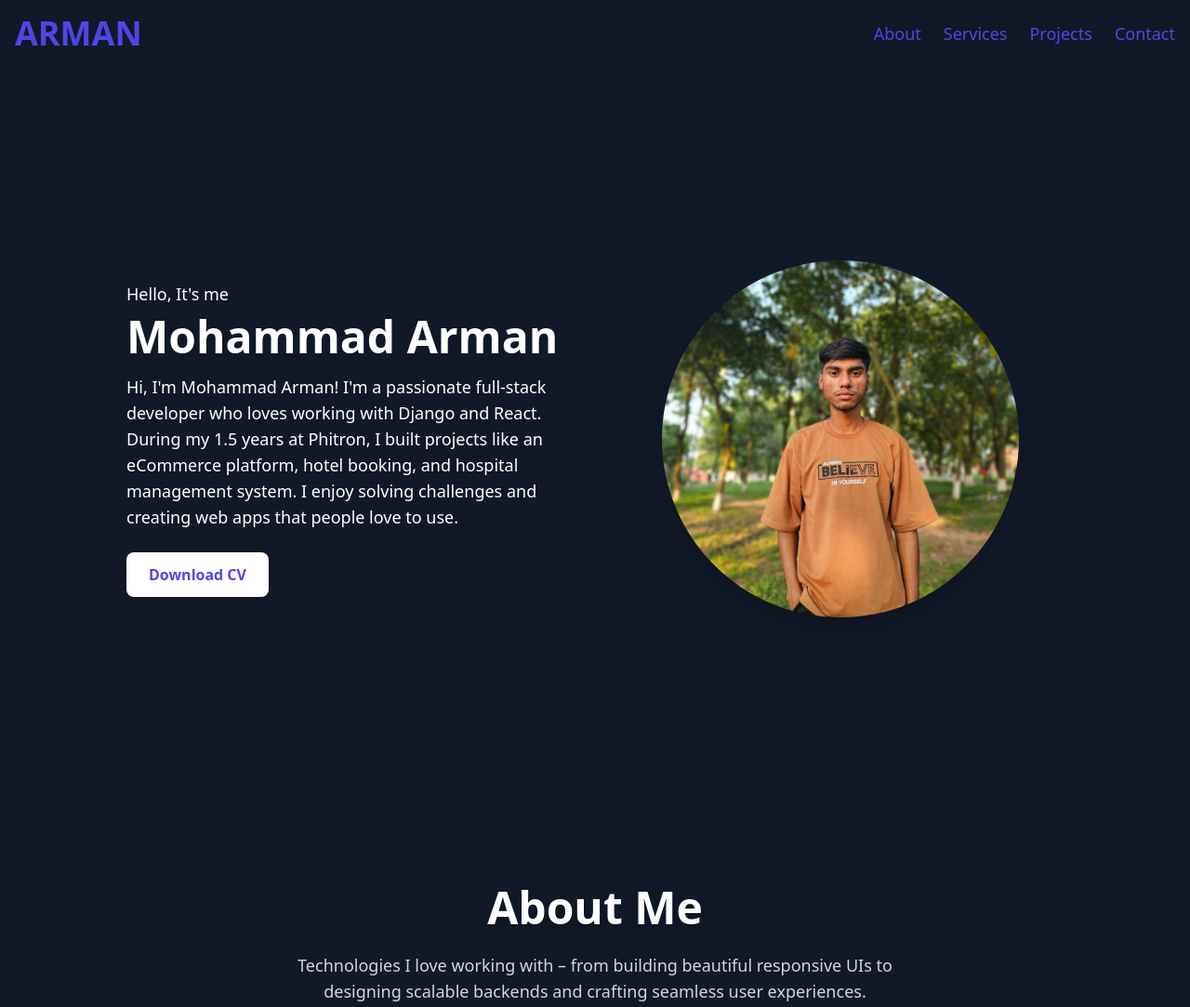
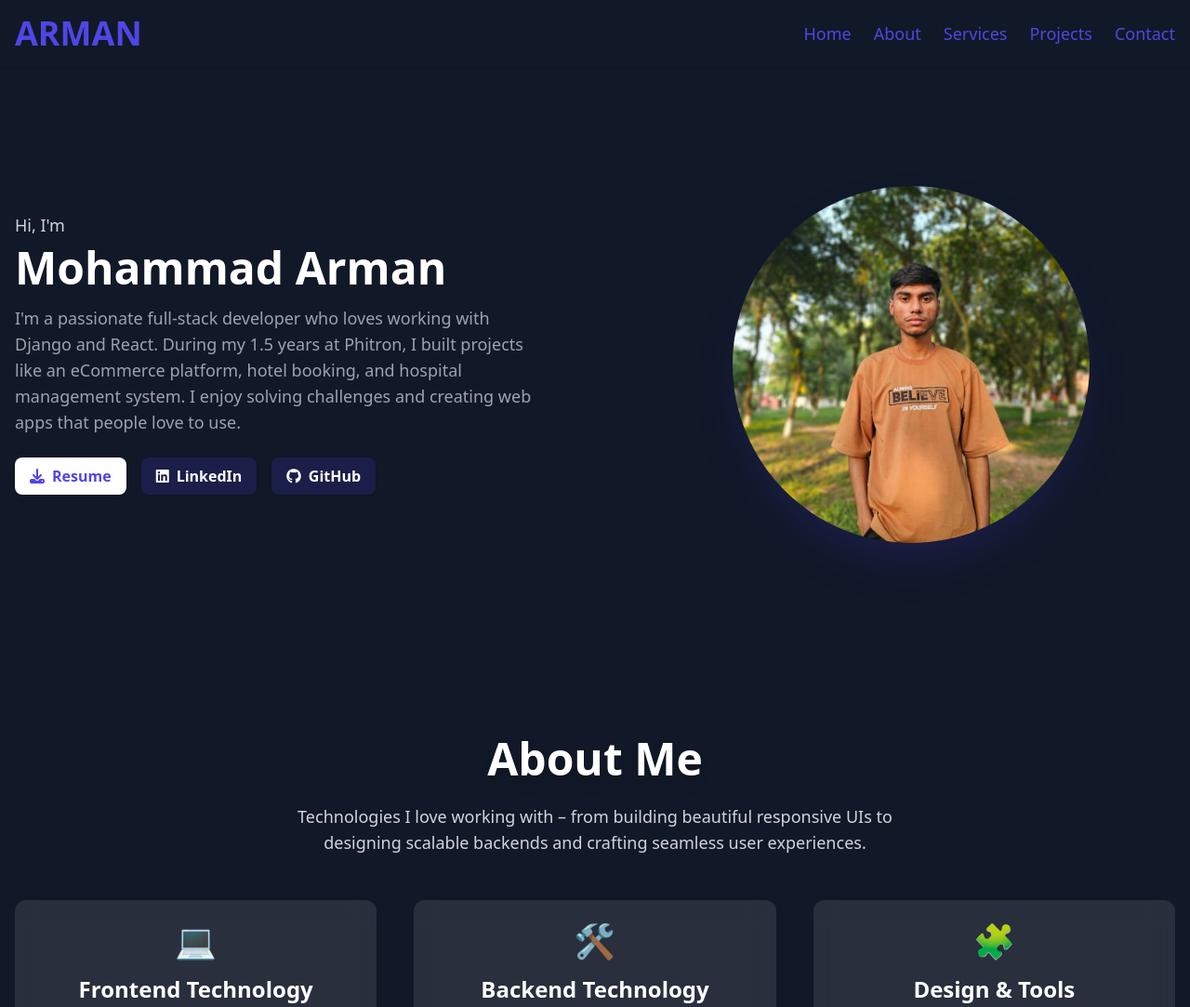
Before and after one commit to mohammadarmanhossen/Portfolio-Arman, a website: page index.html in a window 1280 px wide. Shown: the top 1083 px of the page at 93% size. Drawn offline with nearby package versions, Linux system fonts and the light colour scheme.

Commit message:
Portfolio_frontend

```diff
--- a/index.html
+++ b/index.html
@@ -7,6 +7,8 @@
     <title>Portfolio</title>
     <script src="https://cdn.tailwindcss.com"></script>
     <link rel="stylesheet" href="https://unpkg.com/aos@2.3.1/dist/aos.css" />
+    <link rel="stylesheet" href="https://cdnjs.cloudflare.com/ajax/libs/font-awesome/6.4.0/css/all.min.css" />
+
     <style>
         html {
             scroll-behavior: smooth;
@@ -43,6 +45,11 @@
                 </button>
 
                 <div id="nav-menu" class="hidden sm:flex space-x-6 font-medium text-lg">
+                    <a href="#home" class="relative group">
+                        <span class="text-indigo-600 hover:text-indigo-400">Home</span>
+                        <span
+                            class="absolute left-0 -bottom-1 w-0 h-0.5 bg-indigo-500 transition-all group-hover:w-full"></span>
+                    </a>
                     <a href="#about" class="relative group">
                         <span class="text-indigo-600 hover:text-indigo-400">About</span>
                         <span
@@ -67,6 +74,7 @@
 
                 <div id="mobile-menu"
                     class="sm:hidden hidden flex-col mt-4 space-y-3 font-medium text-lg bg-gray-800 rounded-md p-4 absolute right-0 w-48 shadow-lg">
+                    <a href="#home" class="block text-indigo-400 hover:text-indigo-300">Home</a>
                     <a href="#about" class="block text-indigo-400 hover:text-indigo-300">About</a>
                     <a href="#services" class="block text-indigo-400 hover:text-indigo-300">Services</a>
                     <a href="#projects" class="block text-indigo-400 hover:text-indigo-300">Projects</a>
@@ -77,32 +85,42 @@
     </header>
 
 
-    <section
-        class="flex flex-col bg-gray-900 justify-center items-center text-white animate-gradient-x min-h-screen px-4">
+    <section id="home" class="relative py-20 bg-gray-900 from-gray-900 via-gray-800 to-black overflow-hidden">
         <div class="max-w-7xl mx-auto flex flex-col md:flex-row items-center gap-12 py-12">
-
-            <div class="flex-1 text-center md:text-left" data-aos="fade-right">
-                <p class="text-lg mb-2">Hello, It's me</p>
-                <h2 class="text-4xl md:text-5xl font-extrabold mb-4">Mohammad Arman</h2>
-                <p class="text-base md:text-lg mb-6 max-w-xl mx-auto md:mx-0">
-                    Hi, I'm Mohammad Arman! I'm a passionate full-stack developer who loves working with Django and
+            <div class="flex-1 text-center md:text-left px-4" data-aos="fade-right" data-aos-duration="1000">
+                <p class="text-lg mb-2 text-gray-300">Hi, I'm </p>
+                <h2 class="text-4xl md:text-5xl font-extrabold mb-4 text-white">Mohammad Arman</h2>
+                <p class="text-base md:text-lg mb-6 max-w-xl mx-auto md:mx-0 text-gray-400">
+                    I'm a passionate full-stack developer who loves working with Django and
                     React. During my 1.5 years at Phitron, I built projects like an eCommerce platform, hotel booking,
                     and hospital management system. I enjoy solving challenges and creating web apps that people love to
                     use.
                 </p>
-                <a href="git remote add origin https://github.com/mohammadarmanhossen/portfolio-.git git push -u origin main"
-                    class="inline-block bg-white text-indigo-600 font-bold px-6 py-3 rounded-lg shadow hover:shadow-lg transition-transform duration-300 hover:-translate-y-1 hover:scale-105">
-                    Download CV
-                </a>
+
+                <div class="flex flex-col sm:flex-row justify-center md:justify-start gap-4 mb-6">
+                    <a aria-label="Download my resume from Google Docs"
+                        href="https://docs.google.com/document/d/1DLA0x6FZVD0RpTzf1H2atT9JjN87O_BfHgMcB9e0PBg/edit?tab=t.0"
+                        target="_blank"
+                        class="inline-flex items-center justify-center bg-white text-indigo-600 font-bold px-4 py-2 rounded-lg shadow hover:shadow-lg transition-transform duration-300 hover:-translate-y-1 hover:scale-105 w-full sm:w-auto">
+                        <i class="fas fa-download mr-2"></i> Resume
+                    </a>
+                    <a href="https://www.linkedin.com/in/armanps1/" target="_blank"
+                        class="inline-flex items-center justify-center bg-indigo-700/20 text-white font-semibold px-4 py-2 rounded-lg shadow hover:bg-indigo-700/40 transition w-full sm:w-auto">
+                        <i class="fab fa-linkedin mr-2"></i> LinkedIn
+                    </a>
+                    <a href="https://github.com/mohammadarmanhossen?tab=repositories" target="_blank"
+                        class="inline-flex items-center justify-center bg-indigo-700/20 text-white font-semibold px-4 py-2 rounded-lg shadow hover:bg-indigo-700/40 transition w-full sm:w-auto">
+                        <i class="fab fa-github mr-2"></i> GitHub
+                    </a>
+                </div>
             </div>
 
-            <div class="flex-1 flex justify-center" data-aos="fade-left">
-                <img src="Image/Arman-pic.jpg" alt="Mohammad Arman"
-                    class="rounded-full shadow-xl object-cover w-64 h-64 md:w-80 md:h-80 lg:w-96 lg:h-96" />
+            <div class="flex-1 flex justify-center" data-aos="fade-left" data-aos-duration="1000">
+                <img src="Image/Arman-pic.jpg" alt="Portrait of Mohammad Arman - Full Stack Developer"
+                    class="rounded-full shadow-2xl shadow-indigo-800/30 object-cover w-64 h-64 md:w-80 md:h-80 lg:w-96 lg:h-96" />
             </div>
         </div>
     </section>
-
 
 
 
@@ -127,8 +145,8 @@
 
                 <div class="bg-white/10 backdrop-blur-md  rounded-xl p-6 hover:shadow-2xl transition-all hover:-translate-y-2 text-center"
                     data-aos="fade-up">
-                    <div class="text-indigo-400 text-4xl mb-4">🎨</div>
-                    <h4 class="text-2xl font-bold text-white mb-2">Frontend Magic</h4>
+                    <div class="text-indigo-400 text-4xl mb-4">💻</div>
+                    <h4 class="text-2xl font-bold text-white mb-2">Frontend Technology</h4>
                     <p class="text-gray-300 mb-4">Crafting beautiful, responsive interfaces</p>
                     <div class="flex flex-wrap justify-center gap-2">
                         <span class="bg-indigo-600/20 text-indigo-300 px-3 py-1 rounded-full text-sm">Tailwind</span>
@@ -142,7 +160,7 @@
                 <div class="bg-white/10 backdrop-blur-md rounded-xl p-6 hover:shadow-2xl transition-all hover:-translate-y-2 text-center"
                     data-aos="fade-up" data-aos-delay="100">
                     <div class="text-purple-400 text-4xl mb-4">🛠️</div>
-                    <h4 class="text-2xl font-bold text-white mb-2">Backend Power</h4>
+                    <h4 class="text-2xl font-bold text-white mb-2">Backend Technology</h4>
                     <p class="text-gray-300 mb-4">Building scalable, secure systems</p>
                     <div class="flex flex-wrap justify-center gap-2">
                         <span class="bg-indigo-600/20 text-indigo-300 px-3 py-1 rounded-full text-sm">Django</span>
@@ -430,32 +448,40 @@
     <h3 class="text-4xl md:text-5xl font-extrabold text-white mb-6 text-center drop-shadow-lg" data-aos="fade-up">
         Let's Contact
     </h3>
-    <p class="text-lg text-gray-300 text-center max-w-2xl mx-auto mb-12" data-aos="fade-up" data-aos-delay="100">
-        Have a project in mind or just want to say hello? I'm always open to new opportunities and collaborations. Feel
-        free to drop a message!
+
+    <p class="text-lg text-gray-200 text-center max-w-2xl mx-auto mb-12" data-aos="fade-up" data-aos-delay="100">
+        Have a project in mind or just want to say hello? I'm always open to new opportunities and collaborations.
+        Feel free to drop a message!
     </p>
 
-    <section id="contact" class="max-w-4xl mx-auto  bg-white/10 shadow-2xl rounded-xl p-10 md:p-16 my-20"
+    <section id="contact" class="max-w-4xl mx-auto bg-white/10 shadow-2xl rounded-xl p-10 md:p-16 my-20"
         data-aos="fade-up">
 
+
+
+        <h4 class="text-2xl font-bold text-white text-center mb-4">Send Your Informtion</h4>
 
         <form class="flex flex-col gap-6 max-w-xl w-full mx-auto px-4">
 
             <div class="flex flex-col md:flex-row gap-6">
-                <input type="text" placeholder="Your Name"
-                    class="flex-1 border border-gray-300 rounded px-5 py-4 focus:outline-none focus:ring-2 focus:ring-indigo-500 transition"
+                <input type="text" name="name" placeholder="Your Name"
+                    class="flex-1 border border-gray-300 rounded px-5 py-4 bg-white/80 text-black focus:outline-none focus:ring-2 focus:ring-indigo-500 transition"
                     required />
-                <input type="email" placeholder="Your Email"
-                    class="flex-1 border border-gray-300 rounded px-5 py-4 focus:outline-none focus:ring-2 focus:ring-indigo-500 transition"
+
+                <input type="email" name="email" placeholder="Your Email"
+                    class="flex-1 border border-gray-300 rounded px-5 py-4 bg-white/80 text-black focus:outline-none focus:ring-2 focus:ring-indigo-500 transition"
                     required />
             </div>
-            <textarea placeholder="Your Message" rows="5"
-                class="border border-gray-300 rounded px-5 py-4 focus:outline-none focus:ring-2 focus:ring-indigo-500 transition resize-none"
+
+            <textarea name="message" placeholder="Your Message" rows="5"
+                class="border border-gray-300 rounded px-5 py-4 bg-white/80 text-black focus:outline-none focus:ring-2 focus:ring-indigo-500 transition resize-none"
                 required></textarea>
+
             <button type="submit"
                 class="bg-gradient-to-r from-indigo-500 to-purple-600 text-white font-bold py-4 rounded shadow-xl hover:from-indigo-600 hover:to-purple-700 transition transform hover:scale-105">
                 Send Message
             </button>
+
         </form>
     </section>
 
```
